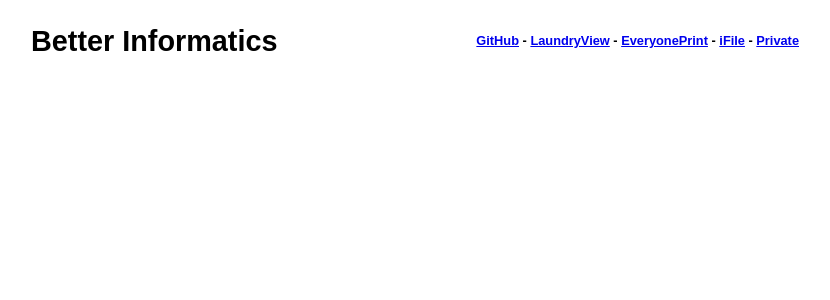
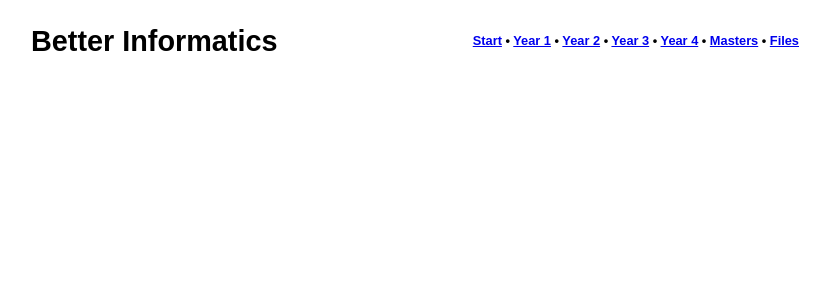
Before and after one commit to compsoc-edinburgh/betterinformatics, a Jekyll site: the page built from _pages/inf2.html, in a window 1280 px wide. Shown: the top 300 px of the page, without its empty margins (225-1055 px from the left). Built offline with Jekyll 4.4.1, drawn with Linux system fonts in a browser that asks for light colours.

Commit message:
make quick links year pages

```diff
--- a/_data/quick_links.yml
+++ b/_data/quick_links.yml
@@ -1,10 +1,14 @@
-- name: GitHub
-  url: https://github.com/qaisjp/inf1.hgs.club/
-- name: LaundryView
-  url: http://www.laundryview.com/lvs.php?s=264
-- name: EveryonePrint
-  url: https://www.everyoneprint.is.ed.ac.uk
-- name: iFile
-  url: https://ifile.inf.ed.ac.uk/
-- name: Private
-  url: http://private.inf1.hgs.club/
+- name: Start
+  url: /
+- name: Year 1
+  url: /inf1
+- name: Year 2
+  url: /inf2
+- name: Year 3
+  url: /inf3
+- name: Year 4
+  url: /inf4
+- name: Masters
+  url: /masters
+- name: Files
+  url: /files
--- a/_layouts/frontpage.html
+++ b/_layouts/frontpage.html
@@ -3,10 +3,10 @@ layout: base
 ---
 <header>
     <h1>
-        <span class="headerText"></span>
+        <a href="/" class="headerText"></a>
         <small class="links">
             {% for link in site.data.quick_links %}
-            <a href="{{link.url}}">{{link.name}}</a>{% if forloop.last == false %} - {% endif %}
+            <a href="{{link.url}}">{{link.name}}</a>{% if forloop.last == false %} &bull; {% endif %}
             {% endfor %}
         </small>
     </h1>
--- a/static/css/main.css
+++ b/static/css/main.css
@@ -11,6 +11,11 @@ h1, h2, h3 {
 
 @media print{
 	body{max-width:none}
+}
+
+.headerText {
+	text-decoration: none;
+	color: black;
 }
 
 .headerText:after {
```
Also changed, not shown: _sections/general.md (added, +10 -0 lines).
